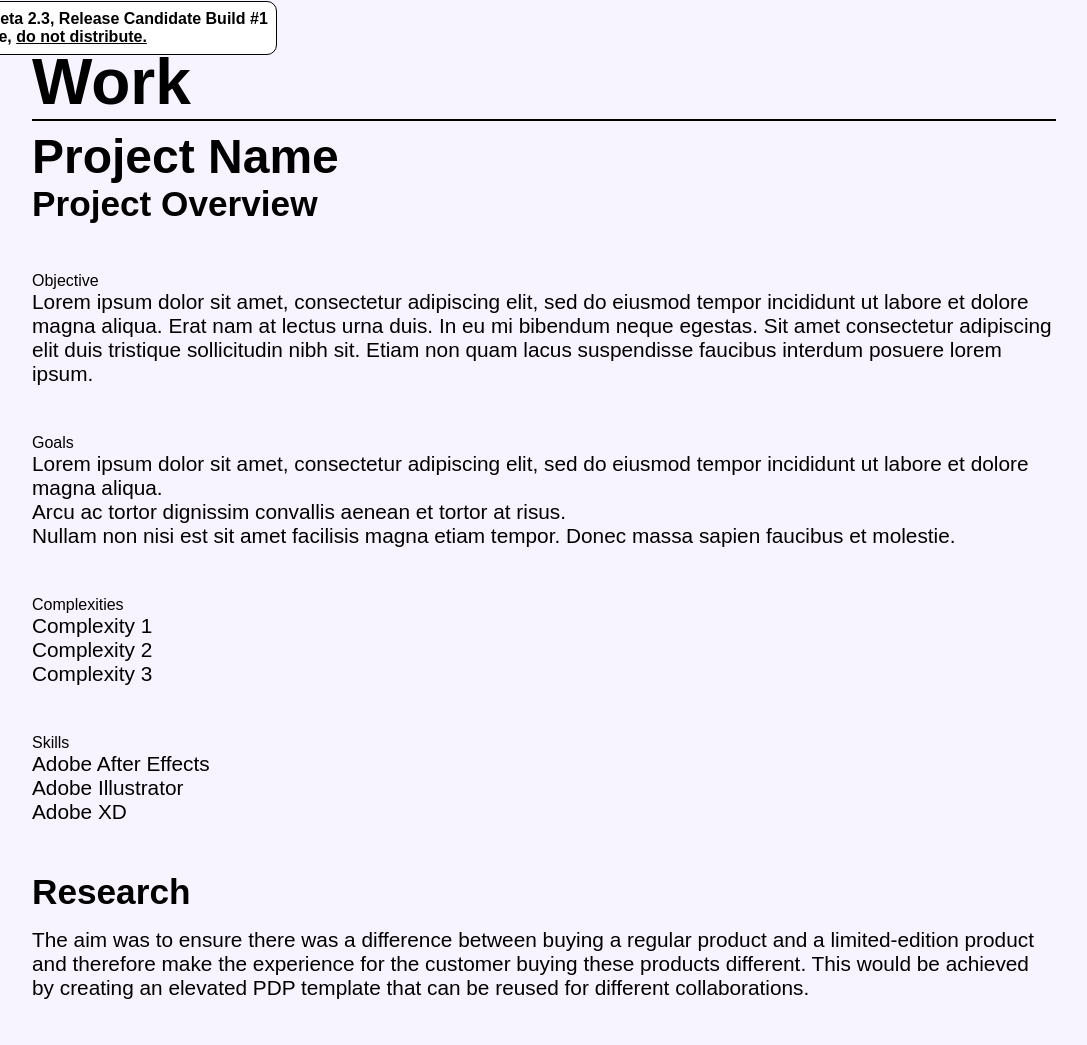
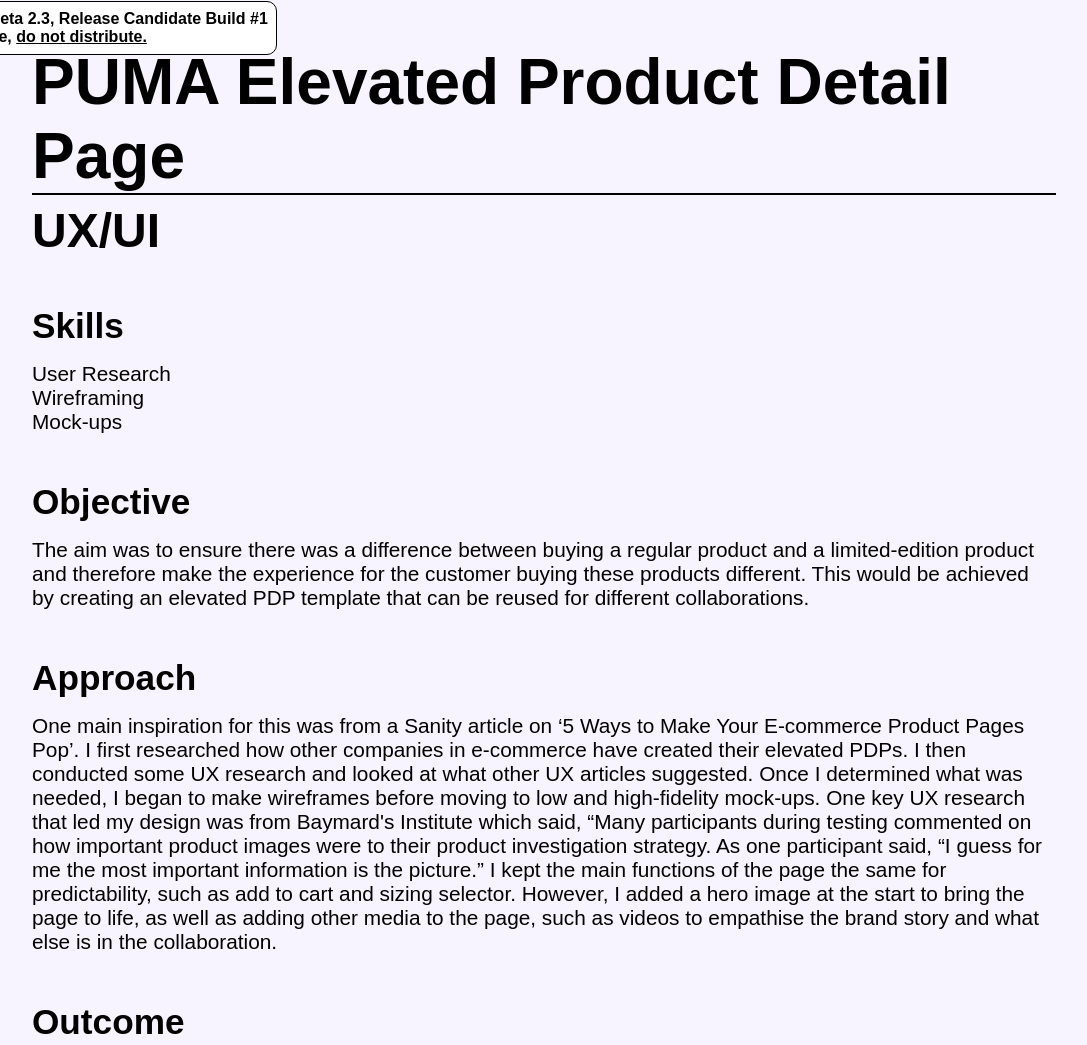
Before and after one commit to brandalexa/eloisagodfray.co.uk, a plain HTML site: page work/puma-pdp/index.html in a window 1280 px wide. Shown: the part 737-1782 px from the top of the page, without its empty margins (96-1183 px from the left). Drawn offline with Linux system fonts and the light colour scheme; a web font is replaced by a local one.

Commit message:
Revert PUMA article

```diff
--- a/work/puma-pdp/index.html
+++ b/work/puma-pdp/index.html
@@ -18,56 +18,22 @@
         <img src="../../assets/images/hover/hover_7.webp">
     </header>
     <article>
-        <header id="overview">
-            <div id="header-margin-container">
-                <h1>Work</h1>
-                <h2>Project Name</h2>
-                <h3 id="overview-header">Project Overview</h3>
-                <div id="overview-columns">
-                    <section id="overview-left">
+        <header>
+            <h1>PUMA Elevated Product Detail Page</h1>
+            <h2>UX/UI</h2>
+        </header>
         <section>
-                            <h4 class="overview">Objective</h4>
-                            <p>Lorem ipsum dolor sit amet, consectetur adipiscing elit, sed do eiusmod tempor incididunt ut labore et dolore magna aliqua. Erat nam at lectus urna duis. In eu mi bibendum neque egestas. Sit amet consectetur adipiscing elit duis tristique sollicitudin nibh sit. Etiam non quam lacus suspendisse faucibus interdum posuere lorem ipsum.</p>
-                        </section>
-                        <section class="overview">
-                            <h4 class="overview">Goals</h4>
+            <h3>Skills</h3>
             <p>
                 <ul>
-                                    <li>Lorem ipsum dolor sit amet, consectetur adipiscing elit, sed do eiusmod tempor incididunt ut labore et dolore magna aliqua.</li>
-                                    <li>Arcu ac tortor dignissim convallis aenean et tortor at risus.</li>
-                                    <li>Nullam non nisi est sit amet facilisis magna etiam tempor. Donec massa sapien faucibus et molestie.</li>
+                    <li>User Research</li>
+                    <li>Wireframing</li>
+                    <li>Mock-ups</li>
                 </ul>
             </p>
         </section>
-                        <section class="overview">
-                            <h4 class="overview">Complexities</h4>
-                            <p>
-                                <ul>
-                                    <li>Complexity 1</li>
-                                    <li>Complexity 2</li>
-                                    <li>Complexity 3</li>
-                                </ul>
-                            </p>
-                        </section>
-                    </section>
-                    <section id="overview-right">
         <section>
-                            <h4 class="overview">Skills</h4>
-                            <p>
-                                <ul class="no-bullet-point">
-                                    <li>Adobe After Effects</li>
-                                    <li>Adobe Illustrator</li>
-                                    <li>Adobe XD</li>
-                                </ul>
-                            </p>
-                        </section>
-                    </section>
-                </div>
-            </div>
-        </header>
-        <section id="article-body">
-            <section class="article-body">
-                <h3>Research</h3>
+            <h3>Objective</h3>
             <p>
                 The aim was to ensure there was a difference between buying a
                 regular product and a limited-edition product and therefore make
@@ -76,7 +42,7 @@
                 can be reused for different collaborations.
             </p>
         </section>
-            <section class="article-body">
+        <section>
             <h3>Approach</h3>
             <p>
                 One main inspiration for this was from a Sanity article on &lsquo;5 Ways
@@ -97,7 +63,7 @@
                 collaboration.
             </p>
         </section>
-            <section class="article-body">
+        <section>
             <h3>Outcome</h3>
             <p>
                 I created an elevated PDP, which makes the product feel limited edition and
@@ -106,18 +72,11 @@
                 future.
             </p>
         </section>
-            <section class="article-body live-demonstration">
-                <h3>Demo</h3>
-                <iframe style="border: 1px solid rgba(0, 0, 0, 0.1);"
-                width="100%" height="450" src="https://www.figma.com/embed?embed_host=share&url=https%3A%2F%2Fwww.figma.com%2Fproto%2Fq1U9kMr2S1GGRzF9p3NYK2%2FApp-Prototype%3Fnode-id%3D89%253A23%26scaling%3Dscale-down%26page-id%3D0%253A1%26starting-point-node-id%3D89%253A525" allowfullscreen></iframe>
-            </section>
         <section>
-                <h3>Gallery</h3>
             <img src="../../assets/images/work/puma-pdp/research.webp">
             <img src="../../assets/images/work/puma-pdp/wireframes.webp">
             <img src="../../assets/images/work/puma-pdp/mock-ups.webp">
             <img src="../../assets/images/work/puma-pdp/prototype.webp">
-            </section>
         </section>
     </article>
     <script src="../../assets/scripts/colourtoggle.js"></script>
```
Also changed, not shown: 1 other file. Lines whose indentation alone changed are shown as unchanged.
